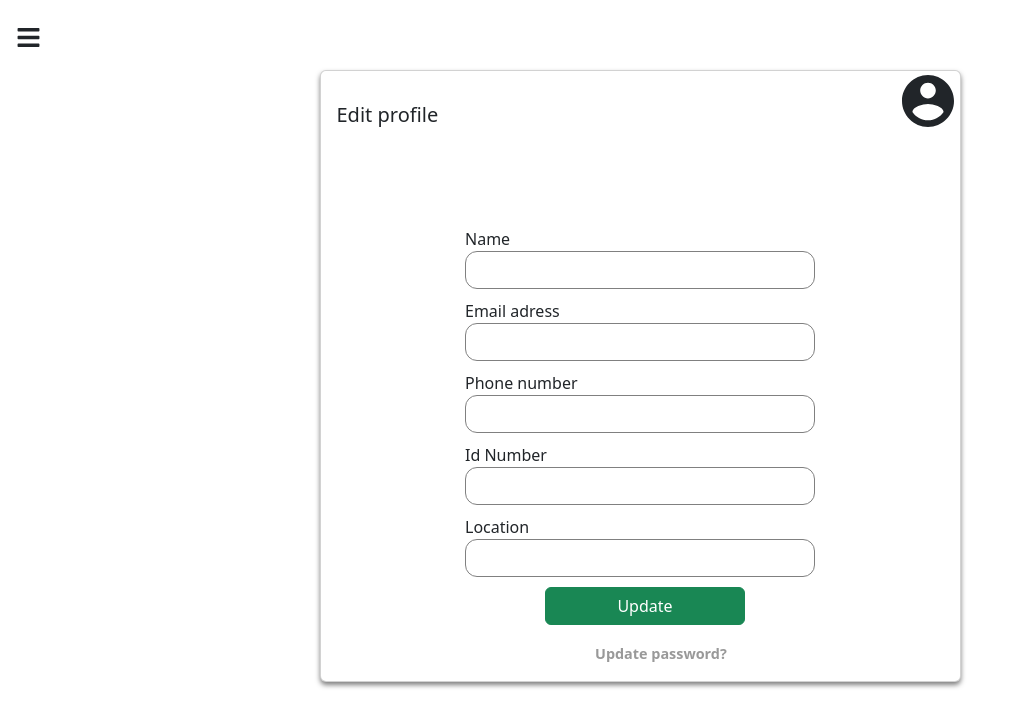
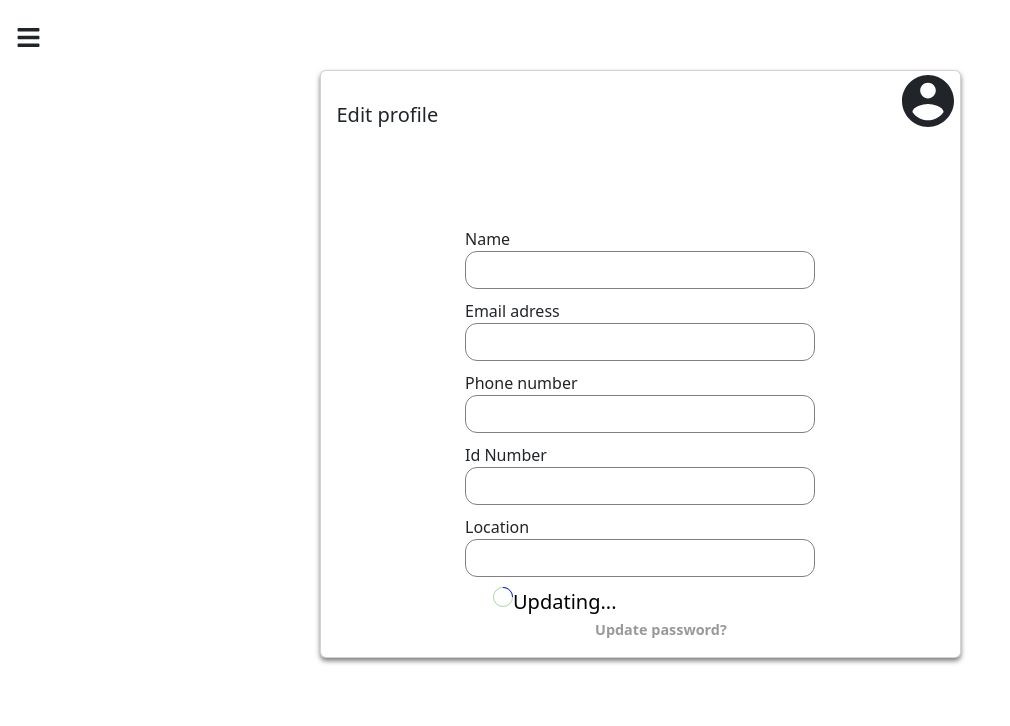
Before and after one commit to Manenomyk/Fredor-Investment, a React (Create React App) app: page /adminprofile in a window 1280 px wide. Both pictures are taken after a click on the button "Update". Shown: the top 726 px of the page, without its empty margins (0-1010 px from the left). Built offline with nearby package versions, Linux system fonts and the light colour scheme; no server answers.

Commit message:
loader call

```diff
--- a/src/Admin/AdminProfile/AdminProfile.js
+++ b/src/Admin/AdminProfile/AdminProfile.js
@@ -5,6 +5,7 @@ import { IoMdContact } from "react-icons/io";
 import "./AdminProfile.css";
 import axios from "axios";
 import { FaBars } from "react-icons/fa";
+import { Oval } from "react-loader-spinner";
 import { IoIosArrowDropleft } from "react-icons/io";
 
 const id = localStorage.getItem("userID");
@@ -228,6 +229,42 @@ function AdminProfile() {
                 <small className="text-danger">{errors.location}</small>
 
                 <div>
+                  {loading && (
+                    <button
+                    onClick={adminupdate}
+                      style={{
+                        fontSize: "18px",
+                        background: "transparent",
+                        color: "black",
+                        border: "none",
+                        marginLeft: "28px",
+                      }}
+                    >
+                      <div
+                        style={{
+                          placeItems: "center",
+                          display: "grid",
+                          top: "50%",
+                          transform: "translate Y(50%)",
+                        }}
+                      >
+                        <div style={{ display: "flex", flexDirection: "row" }}>
+                          <Oval
+                            height="20"
+                            width="20"
+                            color="blue"
+                            ariaLabel="loading"
+                          />
+                          <span style={{ fontSize: "20px" }}>
+                            Updating...
+                          </span>
+                        </div>
+                      </div>
+                    </button>
+                  )}
+
+                  {!loading && (
+                    <div>
                     <button
                       onClick={adminupdate}
                       className="btn btn-success"
@@ -235,6 +272,8 @@ function AdminProfile() {
                     >
                       Update
                     </button>
+                  </div>
+                  )}
                 </div>
                 <a href="" id="uplink">
                   Update password?
```
Lines whose indentation alone changed are shown as unchanged.
